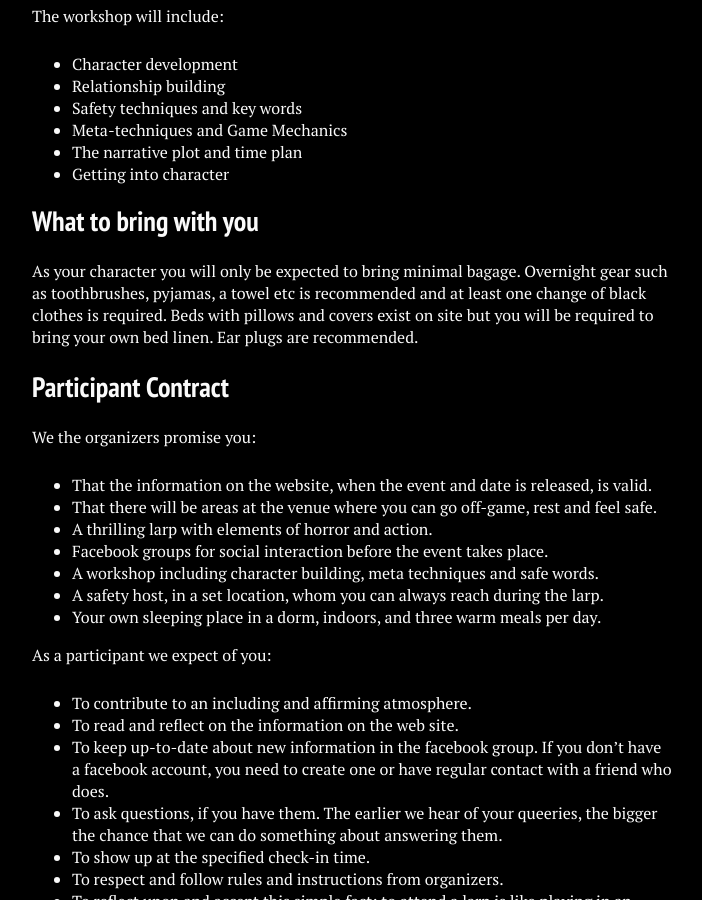
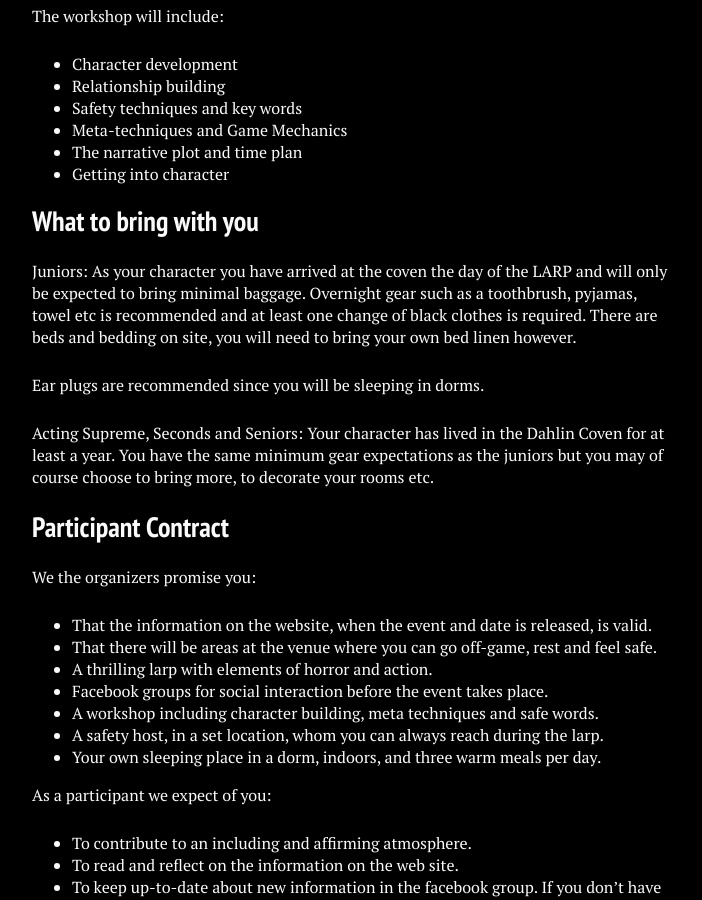
Before and after one commit to stanislavb/en.coven.nu, a Jekyll site: the page built from practical/index.md, in a window 1280 px wide and 900 px high, scrolled down 1202 px. Shown: the whole window, without its empty margins (288-990 px from the left). Built offline with Jekyll 4.4.1, drawn with Linux system fonts in a browser that asks for light colours; nearby versions of some CDN libraries.

Commit message:
Update index.md

```diff
--- a/practical/index.md
+++ b/practical/index.md
@@ -54,7 +54,11 @@ The workshop will include:
 
 ## What to bring with you
 
-As your character you will only be expected to bring minimal bagage. Overnight gear such as toothbrushes, pyjamas, a towel etc is recommended and at least one change of black clothes is required. Beds with pillows and covers exist on site but you will be required to bring your own bed linen. Ear plugs are recommended.
+Juniors: As your character you have arrived at the coven the day of the LARP and will only be expected to bring minimal baggage. Overnight gear such as a toothbrush, pyjamas, towel etc is recommended and at least one change of black clothes is required. There are beds and bedding on site, you will need to bring your own bed linen however.
+
+Ear plugs are recommended since you will be sleeping in dorms.
+
+Acting Supreme, Seconds and Seniors: Your character has lived in the Dahlin Coven for at least a year. You have the same minimum gear expectations as the juniors but you may of course choose to bring more, to decorate your rooms etc.
 
 ## Participant Contract
 
```
